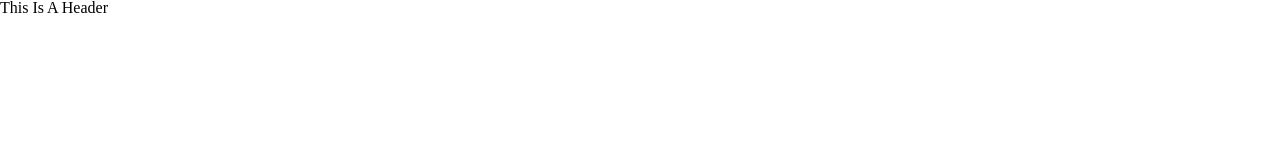
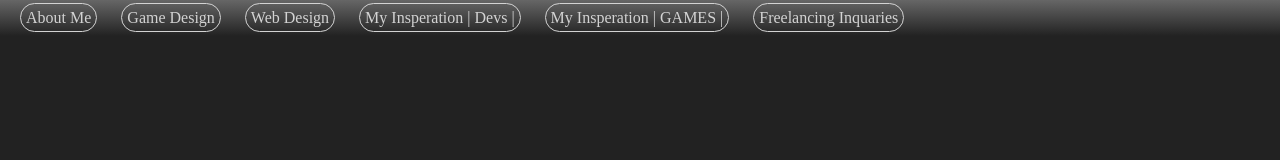
Before and after one commit to AustinLynes/NeverZeroStudios_PortfolioWebSite, a plain HTML site: page WebPage/index.html in a window 1280 px wide. Drawn offline with Linux system fonts and the light colour scheme.

```diff
--- a/WebPage/CSS/index.css
+++ b/WebPage/CSS/index.css
@@ -28,6 +28,10 @@
 footer, header, hgroup, menu, nav, section {
 	display: block;
 }
+
+html{
+	background:#222222;
+}
 body {
 	line-height: 1;
 }
@@ -46,3 +50,30 @@
 	border-collapse: collapse;
 	border-spacing: 0;
 }
+
+.page{
+
+}
+.nav-bar{
+	background:linear-gradient( #666666,#222222);
+	padding: 10px;
+	box-sizing:border-box;
+
+}
+.nav-item{
+	padding:5px;
+	box-sizing: border-box;
+	margin:10px;
+	border:1px solid lightgrey;
+	border-radius: 15px;
+	text-decoration: none;
+	color:lightgrey;
+	background: linear-gradient(#333333)
+}
+.main-container{
+
+}
+
+.copyright{
+	text-align: center;
+}
--- a/WebPage/index.html
+++ b/WebPage/index.html
@@ -1,13 +1,28 @@
 <!DOCTYPE html>
 <html>
+<div class="page">
     <link rel="stylesheet" type="text/css" href="CSS/index.css">
     <head>
-        <h1>This Is A Header</h1>
+        <div >
+            <nav class="nav-bar">
+                <a href="" class="nav-item">About Me</a>
+                <a href="" class="nav-item">Game Design</a>
+                <a href="" class="nav-item">Web Design</a>
+                <a href="" class="nav-item">My Insperation | Devs |</a>
+                <a href="" class="nav-item">My Insperation | GAMES |</a>
+                <a href="" class="nav-item">Freelancing Inquaries</a>
+            </nav>
+
+        </div>
     </head>
+        <div class="main-container">
+
+        </div>
     <body>
 
     </body>
     <footer>
 
     </footer>
+</div>
 </html>
```
Also changed, not shown: WebPage/DesignFlow/favicon.png (added), WebPage/DesignFlow/logo.png (added), WebPage/DesignFlow/logo_transparent.png (added).
